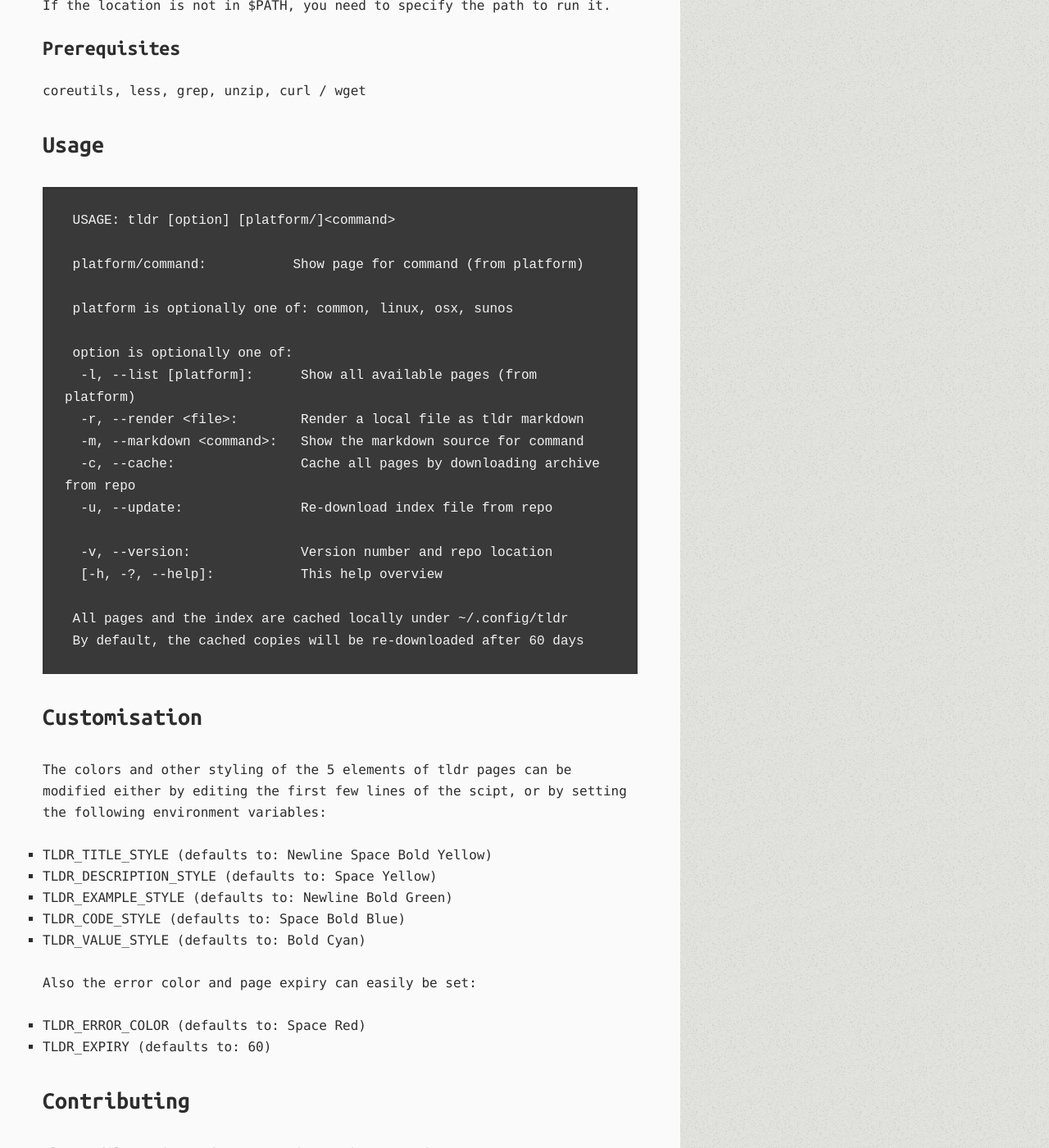
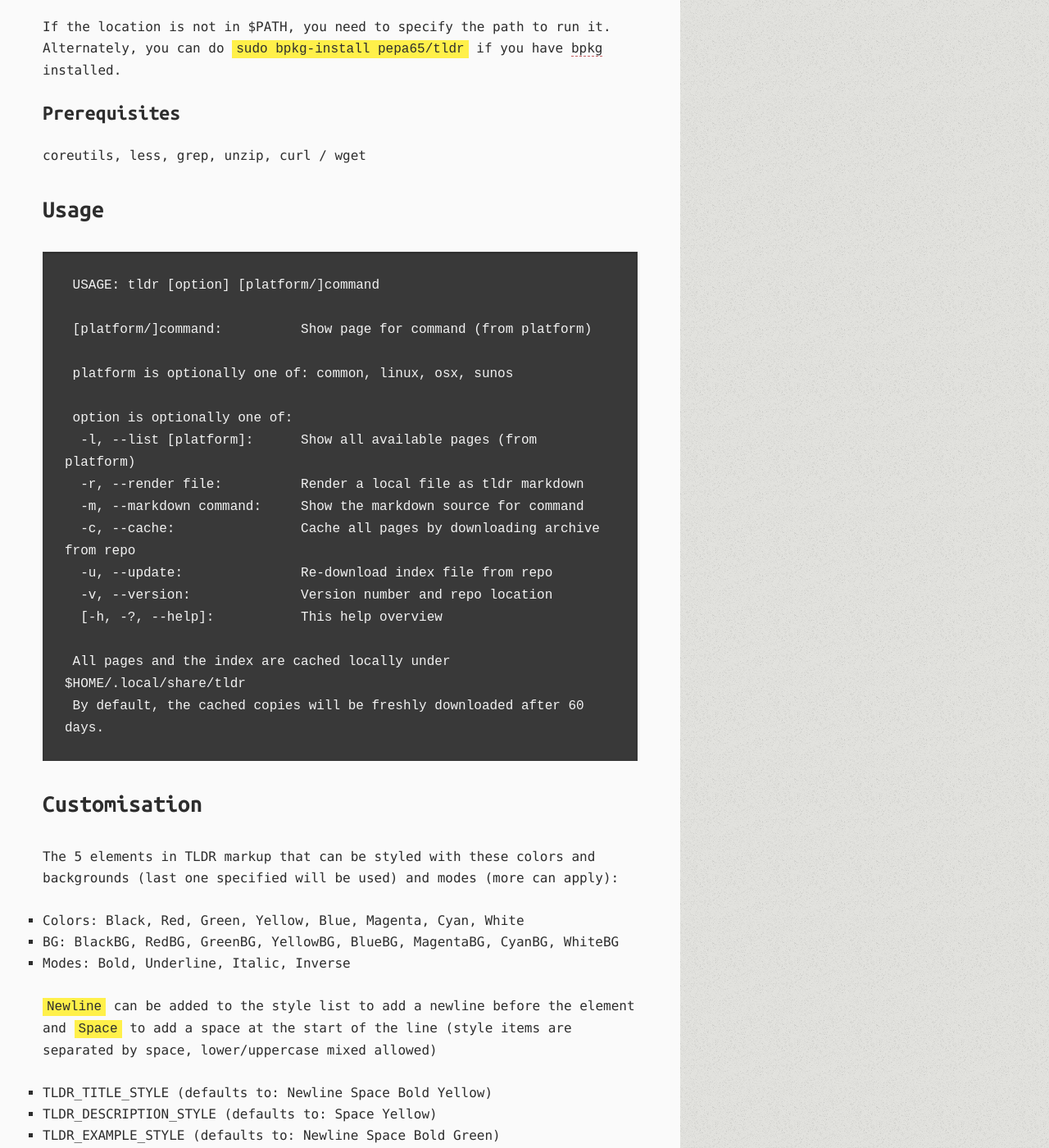
Before and after one commit to bpkg/bpkg.github.io, a Jekyll site: the page built from _posts/2017-02-06-tldr-bash-client.md, in a window 1280 px wide and 1400 px high, scrolled down 845 px. Shown: the whole window at 82% size. Built offline with Jekyll 4.4.1, drawn with Linux system fonts in a browser that asks for light colours; comment, search, counter and statistics services are not loaded; some of the changed text lies outside the part shown.

Commit message:
Tldr bash client (#32)
* First submission of tldr-bash-client

* Added commandline option --version

* Remove extraneous empty line due to 'resolving conflicts' on github

* Update to version 0.3

````diff
--- a/_posts/2017-02-06-tldr-bash-client.md
+++ b/_posts/2017-02-06-tldr-bash-client.md
@@ -27,6 +28,8 @@ sudo chmod +x $location
 ```
 
 If the location is not in $PATH, you need to specify the path to run it.
+Alternately, you can do `sudo bpkg-install pepa65/tldr` if you have
+[bpkg](https://github.com/bpkg/bpkg) installed.
 
 ### Prerequisites
 coreutils, less, grep, unzip, curl / wget
@@ -34,42 +37,62 @@ coreutils, less, grep, unzip, curl / wget
 ## Usage
 
 ```
- USAGE: tldr [option] [platform/]<command>
+ USAGE: tldr [option] [platform/]command
 
- platform/command:           Show page for command (from platform)
+ [platform/]command:          Show page for command (from platform)
 
  platform is optionally one of: common, linux, osx, sunos
 
  option is optionally one of:
   -l, --list [platform]:      Show all available pages (from platform)
-  -r, --render <file>:        Render a local file as tldr markdown
-  -m, --markdown <command>:   Show the markdown source for command
+  -r, --render file:          Render a local file as tldr markdown
+  -m, --markdown command:     Show the markdown source for command
   -c, --cache:                Cache all pages by downloading archive from repo
   -u, --update:               Re-download index file from repo
-
   -v, --version:              Version number and repo location
   [-h, -?, --help]:           This help overview
 
- All pages and the index are cached locally under ~/.config/tldr
- By default, the cached copies will be re-downloaded after 60 days
+ All pages and the index are cached locally under $HOME/.local/share/tldr
+ By default, the cached copies will be freshly downloaded after 60 days.
 ```
 
 ## Customisation
 
-The colors and other styling of the 5 elements of tldr pages can be modified
-either by editing the first few lines of the scipt, or by setting the following
-environment variables:
+The 5 elements in TLDR markup that can be styled with these colors and
+backgrounds (last one specified will be used) and modes (more can apply):
+* Colors: Black, Red, Green, Yellow, Blue, Magenta, Cyan, White
+* BG: BlackBG, RedBG, GreenBG, YellowBG, BlueBG, MagentaBG, CyanBG, WhiteBG
+* Modes: Bold, Underline, Italic, Inverse
 
+`Newline` can be added to the style list to add a newline before the element
+and `Space` to add a space at the start of the line
+(style items are separated by space, lower/uppercase mixed allowed)
 * TLDR_TITLE_STYLE (defaults to: Newline Space Bold Yellow)
 * TLDR_DESCRIPTION_STYLE (defaults to: Space Yellow)
-* TLDR_EXAMPLE_STYLE (defaults to: Newline Bold Green)
+* TLDR_EXAMPLE_STYLE (defaults to: Newline Space Bold Green)
 * TLDR_CODE_STYLE (defaults to: Space Bold Blue)
-* TLDR_VALUE_STYLE (defaults to: Bold Cyan)
+* TLDR_VALUE_ISTYLE (defaults to: Space Bold Cyan)
 
-Also the error color and page expiry can easily be set:
+The Value style (above) is an Inline style: doesn't take Newline or Space
 
-* TLDR_ERROR_COLOR (defaults to: Space Red)
+Inline styles for help text: default, URL, option, platform, command, header
+* TLDR_DEFAULT_ISTYLE (defaults to: White)
+* TLDR_URL_ISTYLE (defaults to: Yellow)
+* TLDR_HEADER_ISTYLE (defaults to: Bold)
+* TLDR_OPTION_ISTYLE (defaults to: Bold Yellow)
+* TLDR_PLATFORM_ISTYLE (defaults to: Bold Blue)
+* TLDR_COMMAND_ISTYLE (defaults to: Bold Cyan)
+* TLDR_FILE_ISTYLE (defaults to: Bold Magenta)
+
+Color/BG (Newline and Space also allowed) for error and info messages
+* TLDR_ERROR_COLOR (defaults to: Newline Space Red)
+* TLDR_INFO_COLOR (defaults to: Newline Space Green)
+
+How many days before freshly downloading a potentially stale page
 * TLDR_EXPIRY (defaults to: 60)
+
+Alternative location of pages cache
+* TLDR_CACHE (not set by default)
 
 ## Contributing
 
````
Also changed, not shown: other parts of _posts/2017-02-06-tldr-bash-client.md (+5 -2 lines).
